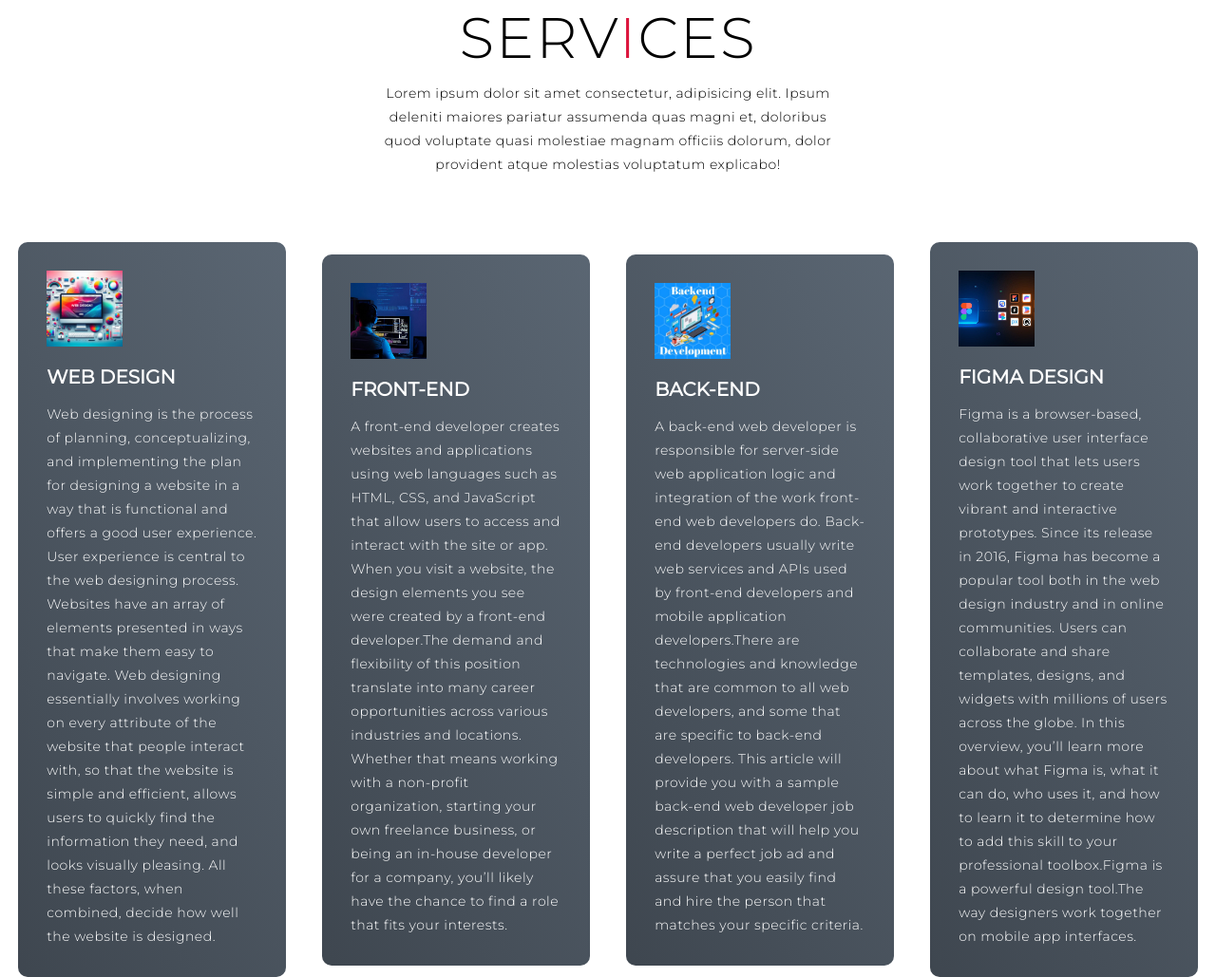
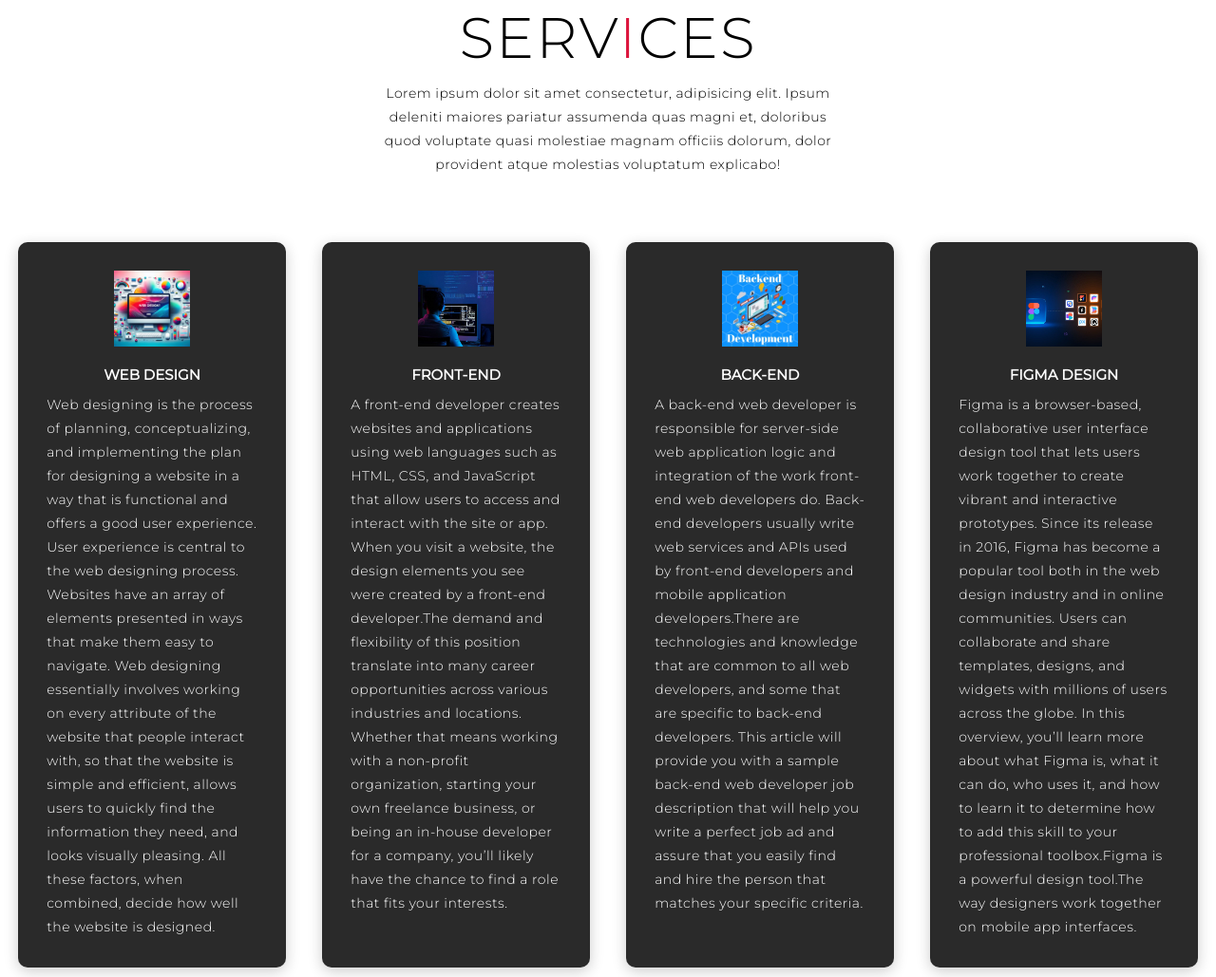
Before and after one commit to Ragul-05/Portfolio-1, a plain HTML site: page index.html in a window 1280 px wide. Shown: the part 897-1926 px from the top of the page at 95% size. Drawn offline with Linux system fonts and the light colour scheme; files whose address does not match are found by name.

Commit message:
There is a change in service section

```diff
--- a/index.html
+++ b/index.html
@@ -168,7 +168,7 @@
         <h1 class="section-title">About <span>me</span></h1>
         <h2>Front End Developer</h2>
         <p>Hello, I'm M.K.G.Ragul, a passionate front-end developer dedicated to crafting seamless and engaging user experiences. With a strong foundation in HTML, CSS, and JavaScript, I specialize in transforming design concepts into dynamic, responsive websites.</p>
-        <a href="#" class="cta">Download Resume</a>
+        <a href="Files\Resume_CV.pdf" class="cta">Download Resume</a>
       </div>
     </div>
   </section>
--- a/style.css
+++ b/style.css
@@ -266,64 +266,79 @@ p {
 
 /* Services Section */
 #services .services {
+    display: flex; /* Ensure flexbox layout */
     flex-direction: column;
     text-align: center;
     max-width: 1500px;
     margin: 0 auto;
     padding: 100px 0;
 }
+
 #services .service-top {
     max-width: 500px;
     margin: 0 auto;
 }
+
 #services .service-bottom {
     display: flex;
-	align-items: center;
+    align-items: stretch;
     justify-content: center;
     flex-wrap: wrap;
     margin-top: 50px;
 }
+
 #services .service-item {
-	flex-basis: 80%;
+    flex: 1 0 300px; /* Ensures cards are responsive and can grow */
     display: flex;
-	align-items: flex-start;
-	justify-content: center;
     flex-direction: column;
+    justify-content: space-between;
     padding: 30px;
     border-radius: 10px;
-	background-image: url(./img/img-1.png);
-	background-size: cover;
-	margin: 10px 5%;
-	position: relative;
-	z-index: 1;
-	overflow: hidden;
+    background-color: #2a2a2a;
+    box-shadow: 0 4px 15px rgba(0, 0, 0, 0.2);
+    margin: 20px;
+    transition: transform 0.3s ease, box-shadow 0.3s ease;
+    height: auto; /* Auto height to fit content */
+    min-height: 400px; /* Minimum height for equal size */
 }
-#services .service-item::after {
-	content: '';
-	position: absolute;
-	left: 0;
-	top: 0;
-	height: 100%;
-	width: 100%;
-	background-image: linear-gradient(60deg, #29323c 0%, #485563 100%);
-	opacity: 0.9;
-	z-index: -1;
+
+#services .service-item:hover {
+    transform: translateY(-10px);
+    box-shadow: 0 6px 20px rgba(0, 0, 0, 0.3);
 }
+
 #services .service-bottom .icon {
     height: 80px;
     width: 80px;
-	margin-bottom: 20px;
+    margin: 0 auto 20px;
+    display: flex;
+    justify-content: center;
+    align-items: center;
 }
+
+#services .service-bottom .icon img {
+    max-width: 100%;
+    max-height: 100%;
+    object-fit: cover; /* Ensures image covers the icon area */
+}
+
 #services .service-item h2 {
-	font-size: 2rem;
+    font-size: 1.5rem;
     color: white;
     margin-bottom: 10px;
     text-transform: uppercase;
 }
+
 #services .service-item p {
     color: white;
     text-align: left;
+    flex-grow: 1;
+    margin: 0;
 }
+
+
+
+
 /* End Services Section */
 
 /* Projects section */
```
Lines whose indentation alone changed are shown as unchanged.
